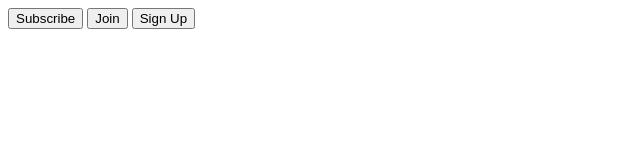
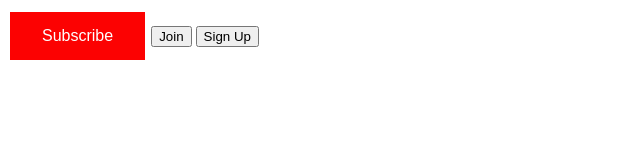
Before and after one commit to hamilton2959/html-and-css-buttons, a plain HTML site: page HTML-CSS/index.html in a window 1280 px wide. Shown: the whole page, without its empty margins (0-640 px from the left). Drawn offline with Linux system fonts and the light colour scheme.

Commit message:
init commit

```diff
--- a/HTML-CSS/index.html
+++ b/HTML-CSS/index.html
@@ -5,12 +5,26 @@
     <meta charset="UTF-8">
     <meta name="viewport" content="width=device-width, initial-scale=1.0">
     <title>Document</title>
+    <style>
+        .subscribe-button {
+            background-color: #fc0202;
+            border: none;
+            color: white;
+            padding: 15px 32px;
+            text-align: center;
+            text-decoration: none;
+            display: inline-block;
+            font-size: 16px;
+            margin: 4px 2px;
+            cursor: pointer;
+        }
+    </style>
 </head>
 
 <body>
-    <button>Subscribe</button>
-    <button>Join</button>
-    <button>Sign Up</button>
+    <button class="subscribe-button">Subscribe</button>
+    <button class="join-button">Join</button>
+    <button class="sign-up-button">Sign Up</button>
 </body>
 
 </html>
```
